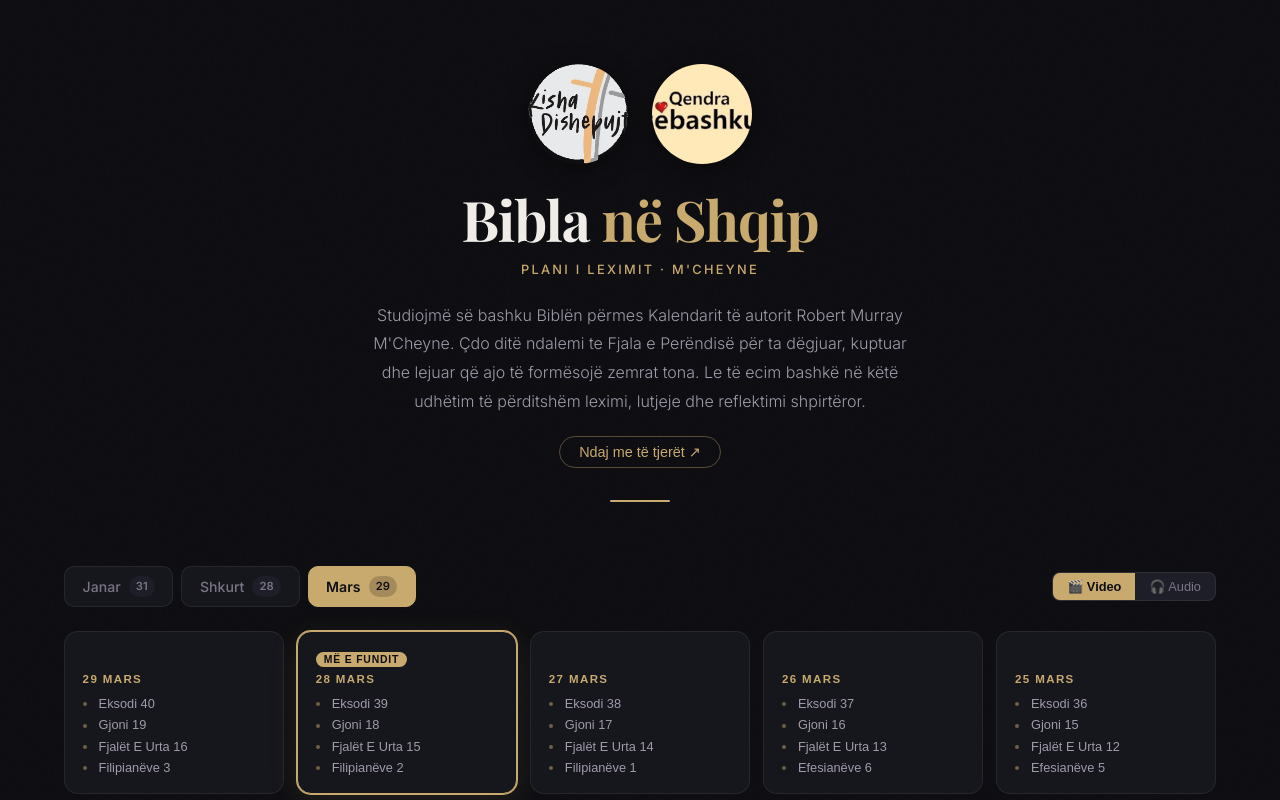
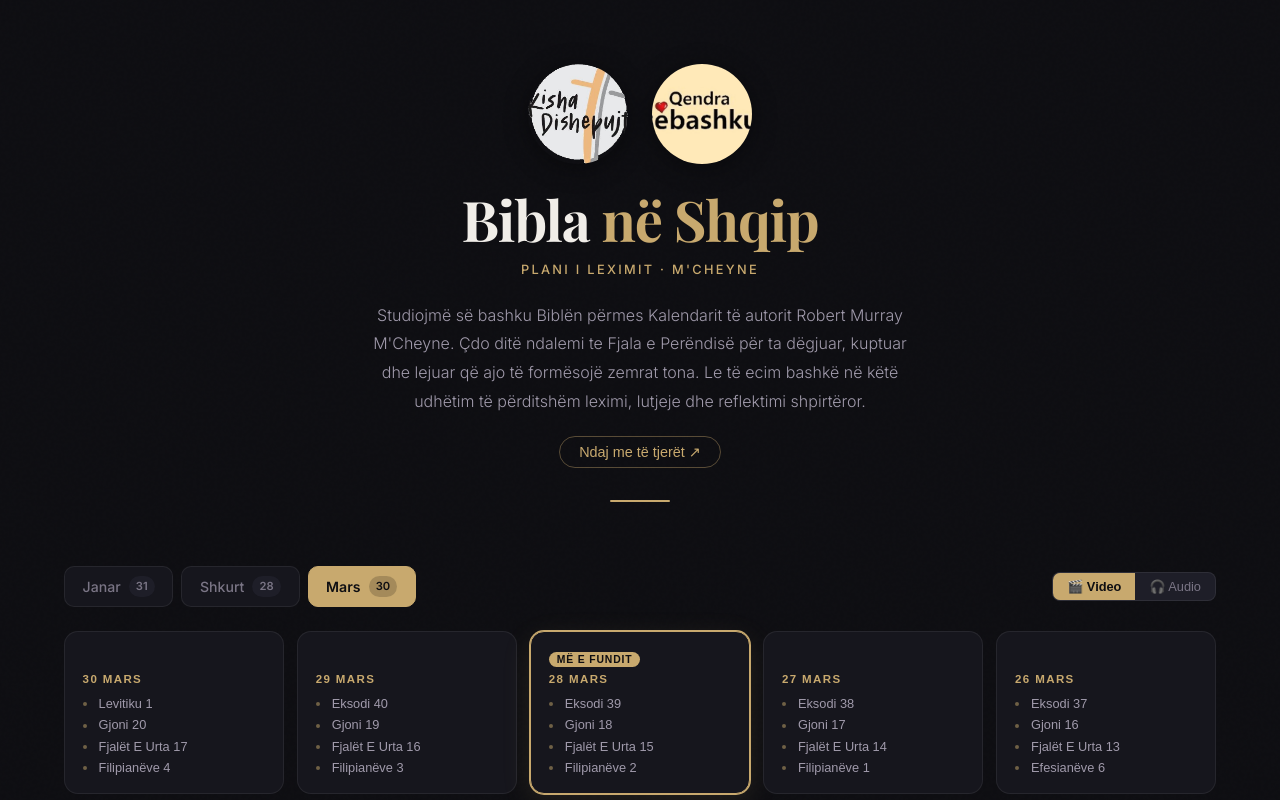
Before and after one commit to jeffandmeredith-max/bibla-shqip, a React (Vite) app: page / in a window 1280 px wide. Shown: the top 800 px of the page. Built offline with nearby package versions, Linux system fonts and the light colour scheme.

Commit message:
chore: daily update 2026-03-30

```diff
--- a/src/data/march.js
+++ b/src/data/march.js
@@ -695,5 +695,29 @@ export const march = [
       }
     ],
     "audioFile": "march-29.webm"
+  },
+  {
+    "day": 30,
+    "date": "30 Mars",
+    "videoId": "fC3Y78OeC2Y",
+    "readings": [
+      {
+        "title": "Levitiku 1",
+        "start": 0
+      },
+      {
+        "title": "Gjoni 20",
+        "start": 165
+      },
+      {
+        "title": "Fjalët E Urta 17",
+        "start": 405
+      },
+      {
+        "title": "Filipianëve 4",
+        "start": 585
+      }
+    ],
+    "audioFile": "march-30.webm"
   }
 ]
```
Also changed, not shown: 1 other file (tests, documents, lock files or other folders).
